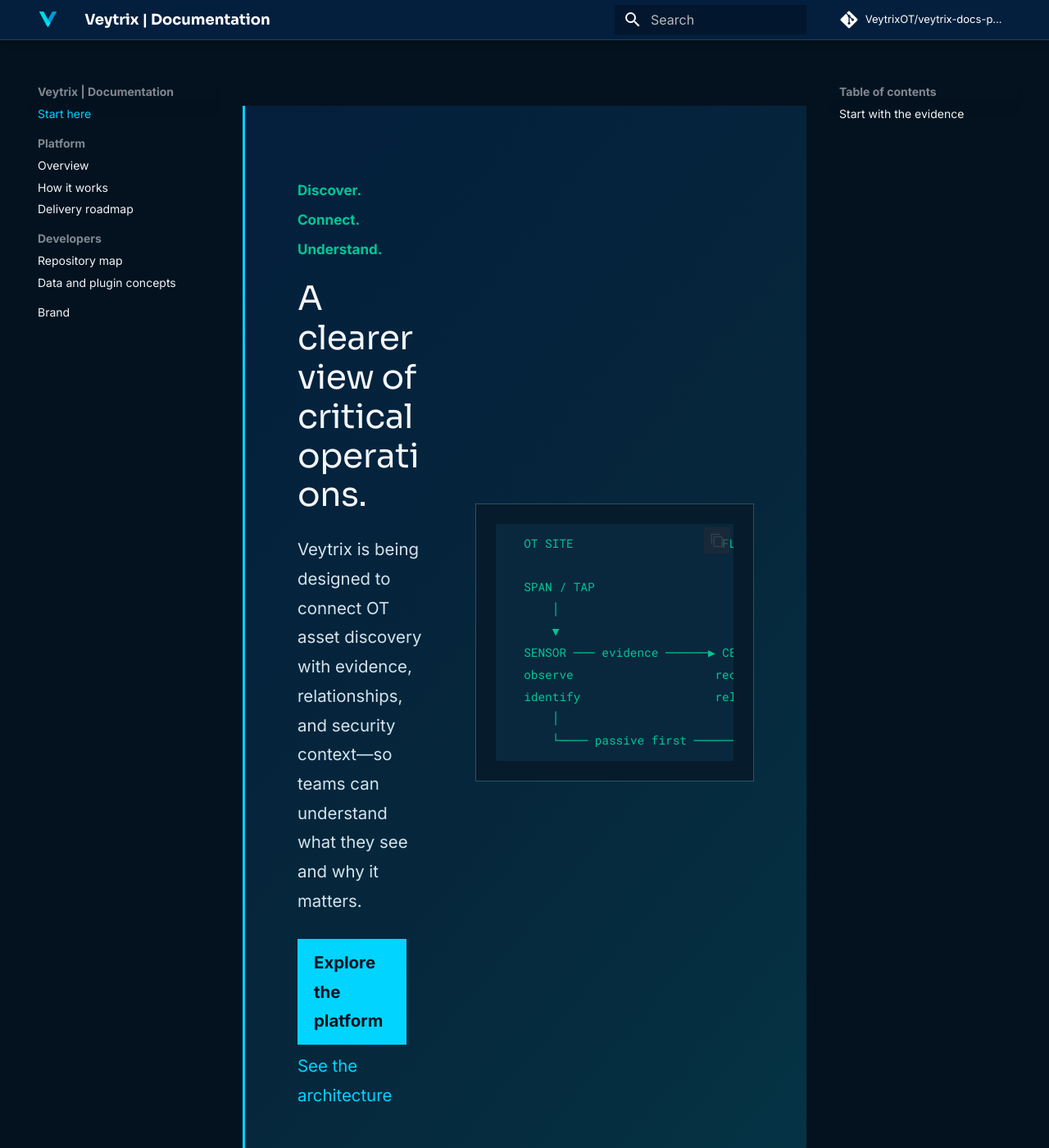
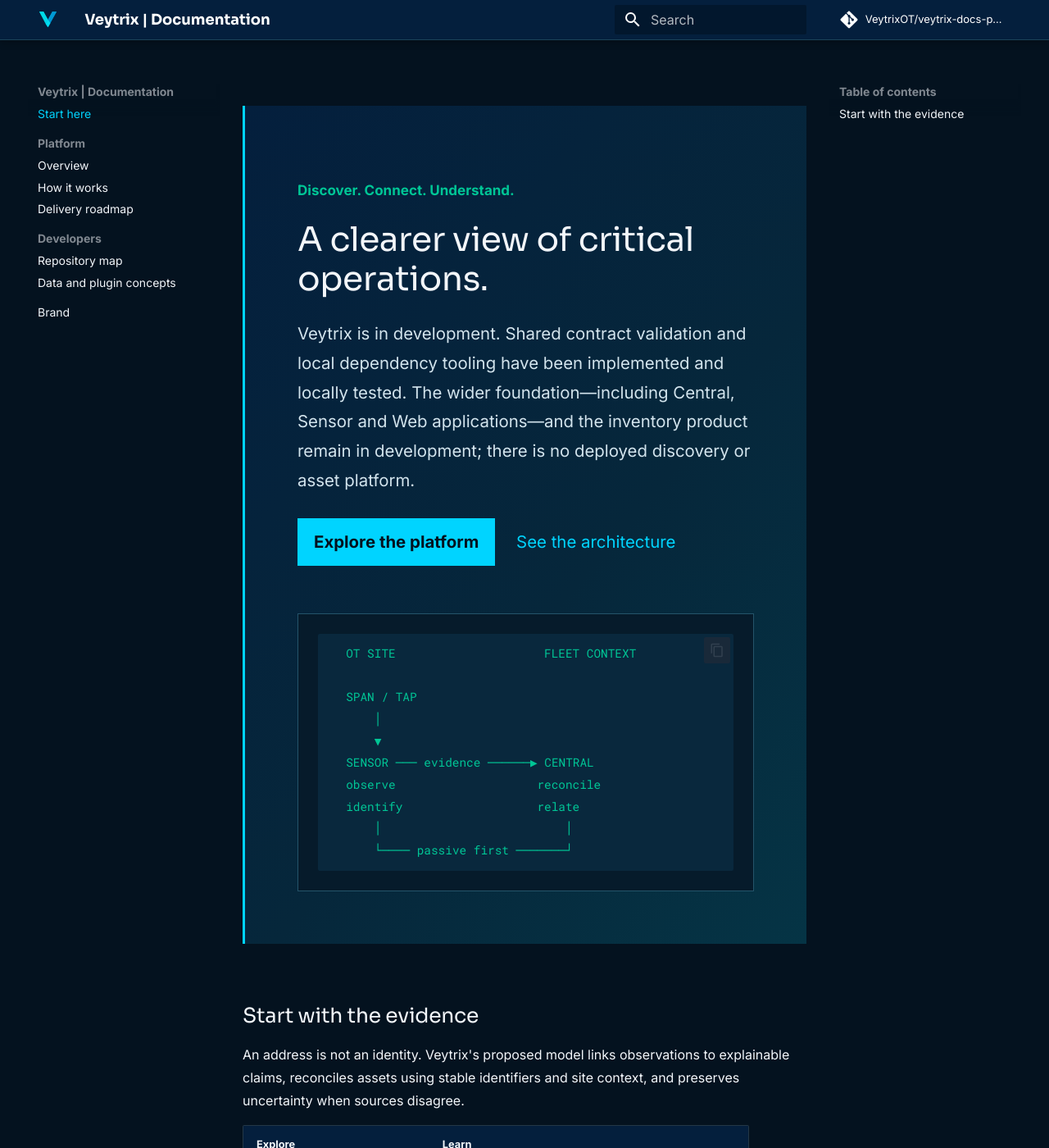
Before and after one commit to VeytrixOT/veytrix-docs-public, an MkDocs documentation site: the page built from docs/index.md, in a window 1280 px wide and 1400 px high. Shown: the whole window at 82% size. Built offline with MkDocs 1.6.1 and Material for MkDocs 9.7.7, drawn with Linux system fonts in a browser that asks for light colours; comment, search, counter and statistics services are not loaded; some of the changed text lies outside the part shown.

Commit message:
fix(docs): repair responsive hero and update foundation status

```diff
--- a/docs/assets/stylesheets/veytrix.css
+++ b/docs/assets/stylesheets/veytrix.css
@@ -28,13 +28,16 @@
   outline: 3px solid var(--veytrix-teal);
   outline-offset: 3px;
 }
+.md-typeset a.veytrix-button:focus-visible { color: var(--veytrix-midnight); }
 .md-typeset .veytrix-hero {
   display: grid;
-  grid-template-columns: minmax(0, 1.15fr) minmax(17rem, .85fr);
-  gap: clamp(2rem, 5vw, 5rem);
+  grid-template-columns: minmax(0, 1fr);
+  gap: 1.5rem;
   align-items: center;
   margin: 1.5rem 0 3.5rem;
   padding: clamp(1.6rem, 5vw, 4rem);
+  min-width: 0;
+  box-sizing: border-box;
   background: linear-gradient(130deg, #041f3d 0%, #06273b 58%, #053445 100%);
   border-left: .18rem solid var(--veytrix-blue);
 }
@@ -56,6 +59,7 @@
 }
 .md-typeset .veytrix-button:hover { background: var(--veytrix-teal); color: var(--veytrix-midnight); }
 .veytrix-hero__diagram {
+  min-width: 0;
   border: 1px solid #24546a;
   background: #061b2b;
   padding: 1.2rem;
@@ -70,6 +74,18 @@
 .md-typeset table:not([class]) { background: #071d2e; }
 .md-typeset table:not([class]) th { background: var(--veytrix-navy); }
 
-@media (max-width: 55rem) {
-  .md-typeset .veytrix-hero { grid-template-columns: 1fr; }
+@media (max-width: 35rem) {
+  .md-typeset .veytrix-hero h1 { font-size: clamp(1.5rem, 8vw, 2rem); }
 }
+
+/* A single column is safe without container-query support. Enhance only when
+   the article itself is wide enough; MkDocs sidebars can narrow it on desktop. */
+.md-content__inner { container: veytrix-content / inline-size; }
+@supports (width: 1cqi) {
+  .md-typeset .veytrix-hero { gap: clamp(1.5rem, 4cqi, 3rem); }
+}
+@container veytrix-content (min-width: 54rem) {
+  .md-typeset .veytrix-hero {
+    grid-template-columns: minmax(0, 1.15fr) minmax(0, .85fr);
+  }
+}
--- a/docs/index.md
+++ b/docs/index.md
@@ -6,7 +6,7 @@
 
 # A clearer view of critical operations.
 
-Veytrix is being designed to connect OT asset discovery with evidence, relationships, and security context—so teams can understand what they see and why it matters.
+Veytrix is in development. Shared contract validation and local dependency tooling have been implemented and locally tested. The wider foundation—including Central, Sensor and Web applications—and the inventory product remain in development; there is no deployed discovery or asset platform.
 
 [Explore the platform](platform/overview.md){ .veytrix-button } [See the architecture](platform/how-it-works.md){ .veytrix-link }
 
@@ -36,8 +36,8 @@
 
 | Explore | Learn |
 | --- | --- |
-| [How Veytrix works](platform/how-it-works.md) | The site sensor, Central, log context, and evidence flow. |
-| [Delivery roadmap](platform/roadmap.md) | What is planned for the initial product and later phases. |
+| [How Veytrix is designed to work](platform/how-it-works.md) | The intended workflow and what remains planned. |
+| [Delivery roadmap](platform/roadmap.md) | Foundation work, real-data validation, and later milestones. |
 | [Developer repository map](developers/repositories.md) | Where contracts, sensor code, services, and UI belong. |
 
 !!! info "Product status"
```
Also changed, not shown: README.md (+1 -1 lines), docs/developers/concepts.md (+3 -3 lines), docs/platform/how-it-works.md (+8 -6 lines), docs/platform/overview.md (+7 -7 lines), docs/platform/roadmap.md (+6 -8 lines), 3 other files.
